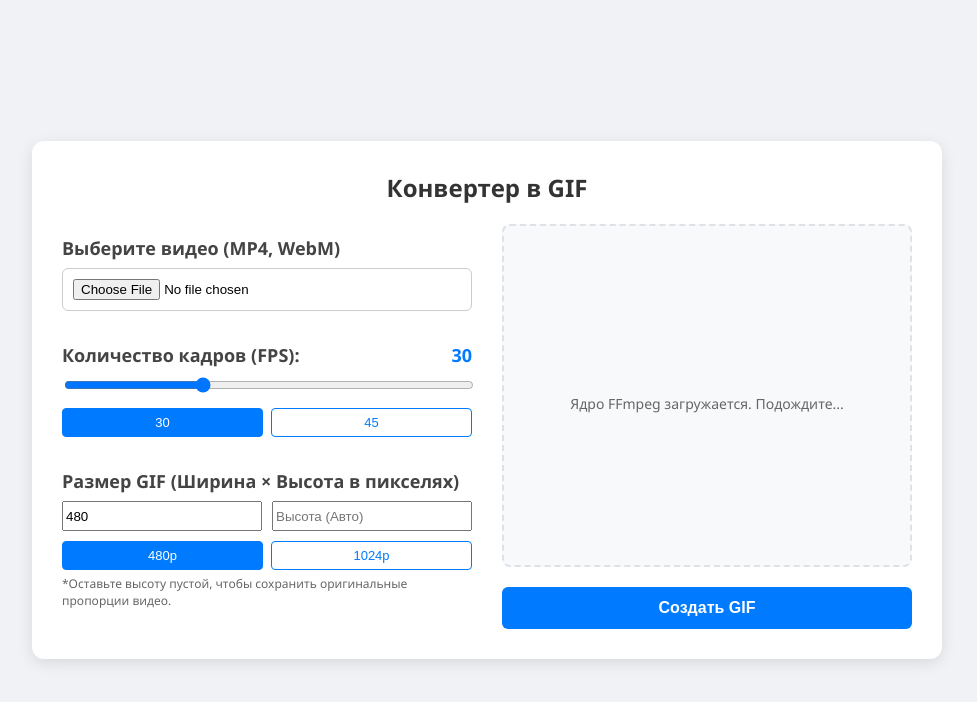
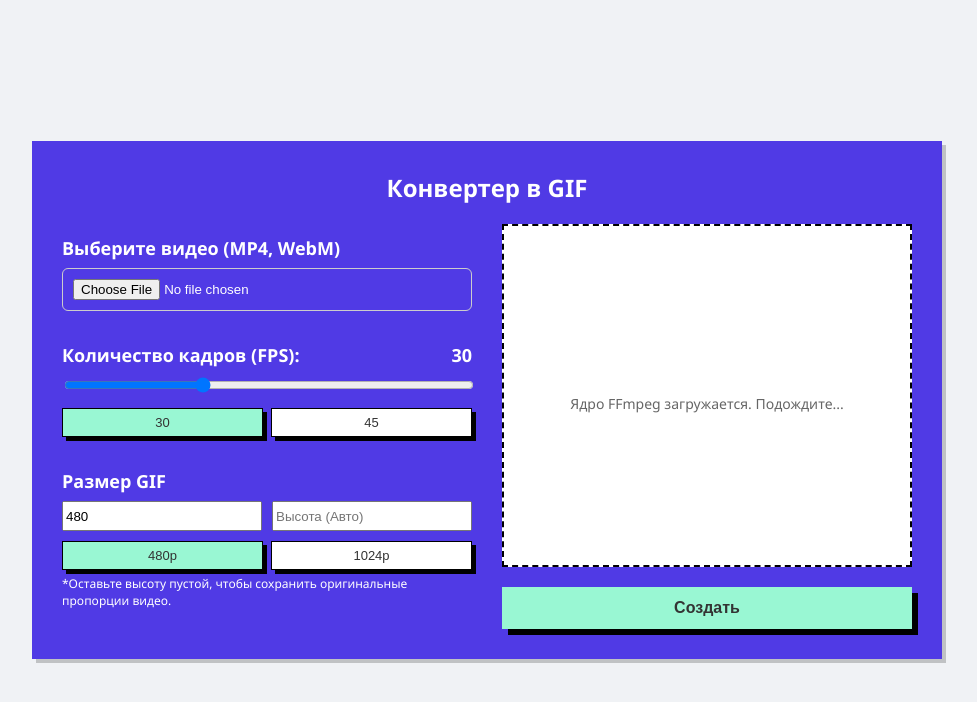
Before and after one commit to VladosKON/video-to-gif, a plain HTML site: page index.html in a window 1280 px wide. Shown: the whole page, without its empty margins (153-1130 px from the left). Drawn offline with Linux system fonts and the light colour scheme; a script that the page names is missing.

Commit message:
Add files via upload

```diff
--- a/index.html
+++ b/index.html
@@ -16,11 +16,11 @@
         <div class="left-panel">
             <div class="form-group">
                 <label for="video-upload">Выберите видео (MP4, WebM)</label>
-                <input type="file" id="video-upload" accept="video/mp4,video/webm,video/x-m4v,video/*">
+                <input style="color: #fff;" type="file" id="video-upload" accept="video/mp4,video/webm,video/x-m4v,video/*">
             </div>
 
             <div class="form-group">
-                <label class="info-fps" for="fps-slider">Количество кадров (FPS): <span id="fps-value" class="range-value">15</span></label>
+                <label class="info-fps" for="fps-slider">Количество кадров (FPS): <span style="color: #fff" id="fps-value" class="range-value">15</span></label>
                 <input type="range" id="fps-slider" min="15" max="60" value="30" step="1">
 
                 <div class="fps-presets">
@@ -30,7 +30,7 @@
             </div>
 
             <div class="form-group">
-                <label>Размер GIF (Ширина × Высота в пикселях)</label>
+                <label>Размер GIF</label>
                 <div style="display: flex; gap: 10px;">
                     <input type="number" class="input-size" id="width-input" placeholder="Ширина" value="480" min="10">
                     <input type="number" class="input-size" id="height-input" placeholder="Высота (Авто)" min="10">
@@ -41,7 +41,7 @@
                     <button type="button" class="size-btn" data-width="1024">1024p</button>
                 </div>
 
-                <small style="color: #666; font-size: 12px; margin-top: 5px; display: block;">
+                <small style="color: #fff; font-size: 12px; margin-top: 5px; display: block;">
                     *Оставьте высоту пустой, чтобы сохранить оригинальные пропорции видео.
                 </small>
             </div>
@@ -58,11 +58,11 @@
 
                 <div id="result">
                     <img id="output-gif" src="" alt="Готовая GIF">
-                    <a id="download-btn" href="#" download="converted.gif">Скачать GIF</a>
+                    <a id="download-btn" href="#" download="converted.gif">Скачать</a>
                 </div>
             </div>
 
-            <button id="convert-btn">Создать GIF</button>
+            <button id="convert-btn">Создать</button>
         </div>
     </div>
 
--- a/script.js
+++ b/script.js
@@ -98,10 +98,10 @@ fpsSlider.addEventListener('input', (e) => {
     convertBtn.disabled = true;
     try {
         await ffmpeg.load();
-        statusText.textContent = "Готово! Загрузите видео.";
+        statusText.textContent = "Загрузите видео.";
         convertBtn.disabled = false;
     } catch (error) {
-        statusText.textContent = "Ошибка загрузки FFmpeg.";
+        statusText.textContent = "Ошибка загрузки. Обновите страницу";
         console.error(error);
     }
 })();
--- a/style.css
+++ b/style.css
@@ -11,10 +11,10 @@ body {
         box-sizing: border-box;
     }
 .card {
-    background: white;
+    background: #503AE5;
     padding: 30px;
-    border-radius: 12px;
-    box-shadow: 0 4px 15px rgba(0,0,0,0.1);
+    border-radius: 0px;
+    box-shadow: 4px 4px 0 rgba(0,0,0,0.2);
     max-width: 850px;
     width: 100%;
 }
@@ -42,9 +42,8 @@ body {
     justify-content: center;
 
     /* Делаем красивую "пустую" зону ожидания */
-    background-color: #f8f9fa;
-    border: 2px dashed #dee2e6;
-    border-radius: 8px;
+    background-color: #fff;
+    border: 2px dashed #000;
     padding: 20px;
     margin-bottom: 20px; /* Отступ от кнопки */
     min-height: 250px; /* Минимальная высота, чтобы не схлопывалось */
@@ -59,7 +58,7 @@ body {
 
 h1 {
     text-align: center;
-    color: #333;
+    color: #fff;
     margin-top: 0;
     font-size: 24px;
 }
@@ -71,7 +70,7 @@ label {
     font-weight: 600;
     margin-bottom: 8px;
     padding-top: 12px;
-    color: #444;
+    color: #fff;
     font-size: 18px;
 }
 input[type="file"], select {
@@ -93,20 +92,20 @@ input[type="range"] {
 button {
     width: 100%;
     padding: 12px;
-    background-color: #007bff;
-    color: white;
+    background-color: #99F7D3;
+    color: #333;
     border: none;
-    border-radius: 6px;
     font-size: 16px;
     font-weight: bold;
     cursor: pointer;
+    box-shadow: 6px 6px 0 0 #000;
     transition: background 0.3s;
 }
 button:hover {
-    background-color: #0056b3;
+    background-color: #21F2A1;
 }
 button:disabled {
-    background-color: #a0c4ff;
+    background-color: #99F7D3;
     cursor: not-allowed;
 }
 #status {
@@ -164,22 +163,22 @@ button:disabled {
     padding: 6px;
     font-size: 13px;
     background: #fff;
-    border: 1px solid #007bff;
-    color: #007bff;
-    border-radius: 4px;
+    border: 1px solid #000;
+    color: #333;
     cursor: pointer;
     transition: all 0.2s ease;
+    box-shadow: 4px 4px 0 #000;
     font-weight: 500;
 }
 
 .preset-btn:hover {
-    background: #f0f7ff;
+    background: #E2FFF4;
 }
 
 /* Стиль для активной кнопки */
 .preset-btn.active {
-    background: #007bff;
-    color: #fff;
+    background-color: #99F7D3;
+    color: #333;
 }
 
 .size-presets {
@@ -194,23 +193,23 @@ button:disabled {
     padding: 6px;
     font-size: 13px;
     background: #fff;
-    border: 1px solid #007bff;
-    color: #007bff;
-    border-radius: 4px;
+    border: 1px solid #000;
+    color: #333;
     cursor: pointer;
     transition: all 0.2s ease;
     font-weight: 500;
+    box-shadow: 4px 4px 0 #000;
     min-width: 70px;
 }
 
 .size-btn:hover {
-    background: #f0f7ff;
+    background: #E2FFF4;
 }
 
 /* Активное состояние кнопки */
 .size-btn.active {
-   background: #007bff;
-    color: #fff;
+   background-color: #99F7D3;
+    color: #333;
 }
 
 /* Делаем маленькую GIF кликабельной */
```
